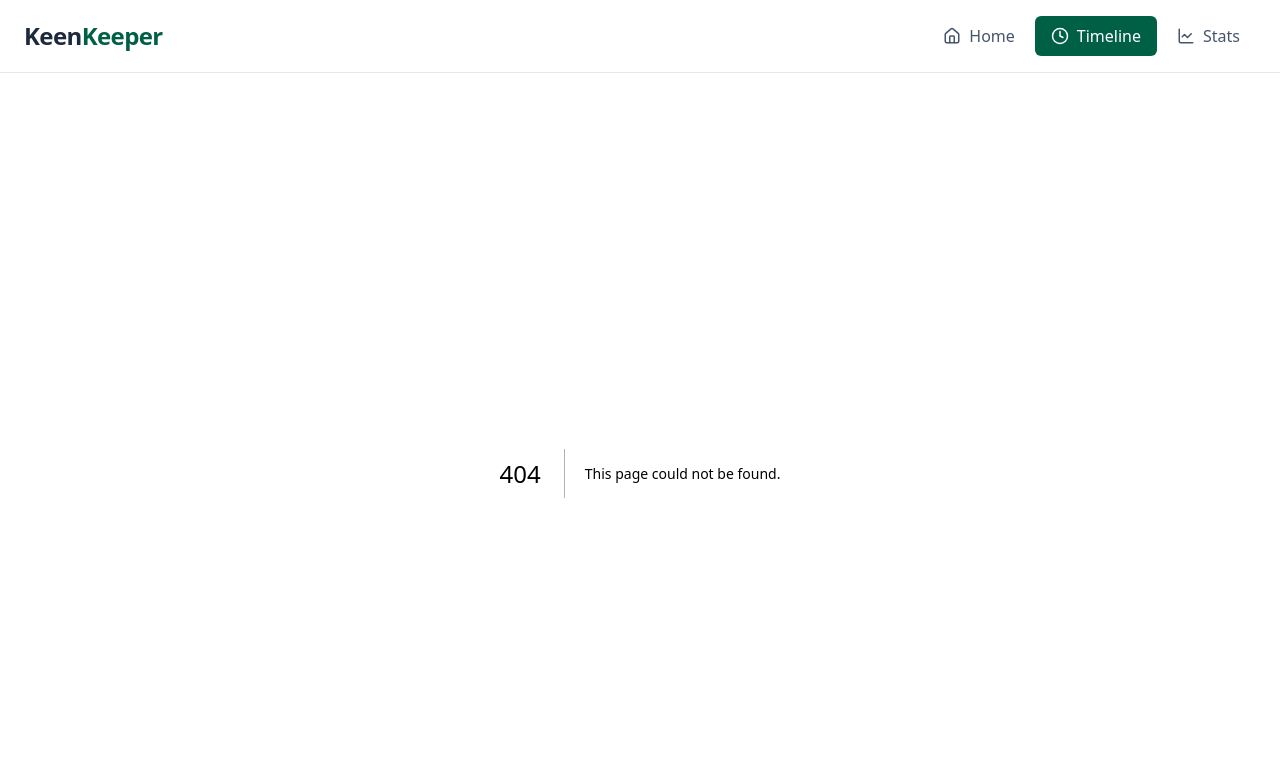
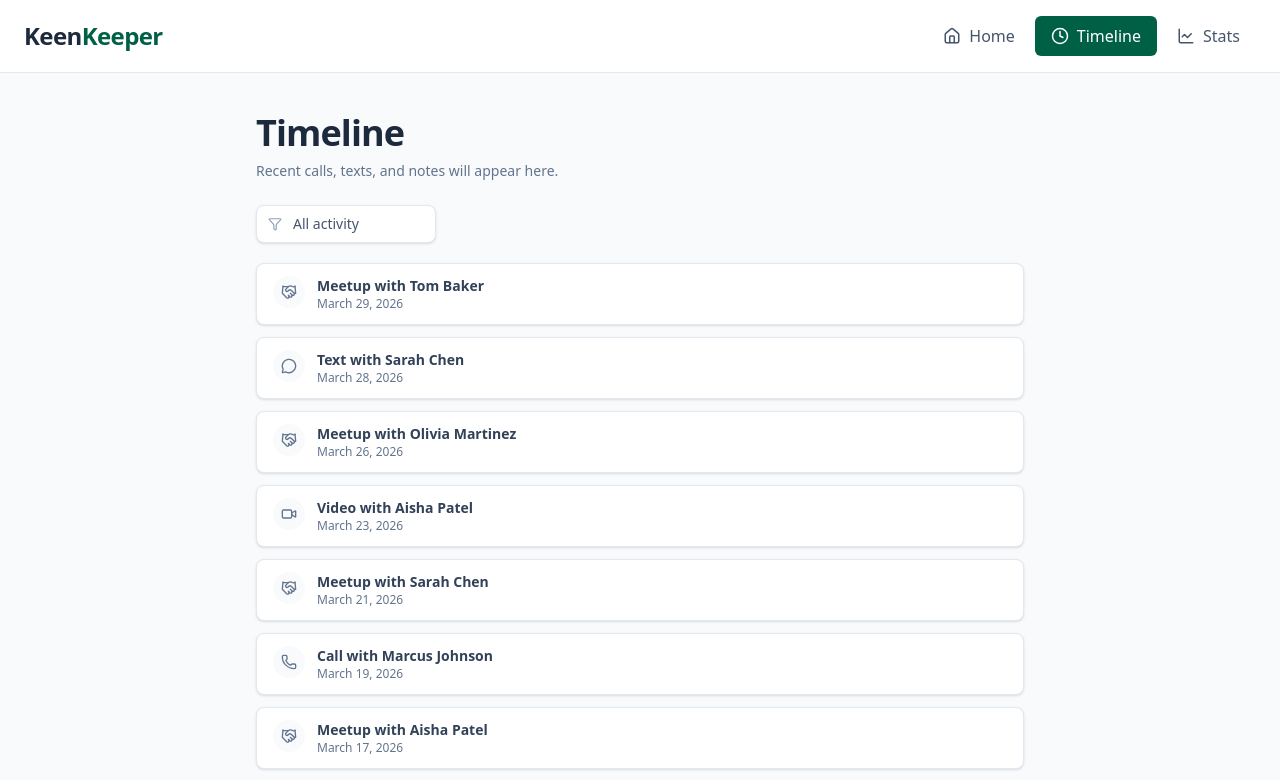
Before and after one commit to hasibzero/KeenKeeper, a Next.js app: page /timeline in a window 1280 px wide. Before the commit this address had no page. Shown: the top 780 px of the page. Built offline with nearby package versions, Linux system fonts and the light colour scheme.

Commit message:
Add timeline view route

```diff
--- /dev/null
+++ b/src/app/timeline/page.jsx
@@ -0,0 +1,5 @@
+import TimelineView from '@/components/shared/TimelineView';
+
+export default function TimelinePage() {
+  return <TimelineView />;
+}
--- /dev/null
+++ b/src/components/shared/TimelineView.jsx
@@ -0,0 +1,151 @@
+'use client';
+
+import { useEffect, useMemo, useState } from 'react';
+import { Clock3, MessageCircle, Phone, Video, Handshake, Archive, Trash2, Bell, Filter } from 'lucide-react';
+
+const STORAGE_KEY = 'keenkeeper.timeline.events';
+
+const seedEvents = [
+  { id: 'seed-1', type: 'meetup', title: 'Meetup with Tom Baker', date: 'March 29, 2026', icon: Handshake },
+  { id: 'seed-2', type: 'text', title: 'Text with Sarah Chen', date: 'March 28, 2026', icon: MessageCircle },
+  { id: 'seed-3', type: 'meetup', title: 'Meetup with Olivia Martinez', date: 'March 26, 2026', icon: Handshake },
+  { id: 'seed-4', type: 'video', title: 'Video with Aisha Patel', date: 'March 23, 2026', icon: Video },
+  { id: 'seed-5', type: 'meetup', title: 'Meetup with Sarah Chen', date: 'March 21, 2026', icon: Handshake },
+  { id: 'seed-6', type: 'call', title: 'Call with Marcus Johnson', date: 'March 19, 2026', icon: Phone },
+  { id: 'seed-7', type: 'meetup', title: 'Meetup with Aisha Patel', date: 'March 17, 2026', icon: Handshake },
+  { id: 'seed-8', type: 'text', title: 'Text with Olivia Martinez', date: 'March 13, 2026', icon: MessageCircle },
+  { id: 'seed-9', type: 'call', title: 'Call with Lisa Nakamura', date: 'March 11, 2026', icon: Phone },
+  { id: 'seed-10', type: 'call', title: 'Call with Sarah Chen', date: 'March 11, 2026', icon: Phone },
+  { id: 'seed-11', type: 'video', title: 'Video with Marcus Johnson', date: 'March 6, 2026', icon: Video },
+  { id: 'seed-12', type: 'video', title: "Video with Ryan O'Brien", date: 'February 24, 2026', icon: Video },
+];
+
+const filterOptions = [
+  { value: 'all', label: 'All activity' },
+  { value: 'call', label: 'Calls' },
+  { value: 'text', label: 'Texts' },
+  { value: 'video', label: 'Videos' },
+  { value: 'meetup', label: 'Meetups' },
+  { value: 'system', label: 'System events' },
+];
+
+const iconMap = {
+  call: Phone,
+  text: MessageCircle,
+  video: Video,
+  meetup: Handshake,
+  archive: Archive,
+  delete: Trash2,
+  snooze: Bell,
+  system: Clock3,
+};
+
+function normalizeEvent(event) {
+  const type = event.type || 'system';
+  return {
+    ...event,
+    type,
+    icon: iconMap[type] || Clock3,
+  };
+}
+
+export default function TimelineView() {
+  const [selectedFilter, setSelectedFilter] = useState('all');
+  const [extraEvents, setExtraEvents] = useState([]);
+
+  useEffect(() => {
+    try {
+      const stored = window.localStorage.getItem(STORAGE_KEY);
+      if (stored) {
+        const parsed = JSON.parse(stored);
+        setExtraEvents(Array.isArray(parsed) ? parsed.map(normalizeEvent) : []);
+      }
+    } catch {
+      setExtraEvents([]);
+    }
+  }, []);
+
+  const allEvents = useMemo(() => {
+    return [...seedEvents.map(normalizeEvent), ...extraEvents].sort((left, right) => {
+      return new Date(right.date).getTime() - new Date(left.date).getTime();
+    });
+  }, [extraEvents]);
+
+  const visibleEvents = useMemo(() => {
+    if (selectedFilter === 'all') return allEvents;
+    return allEvents.filter((event) => event.type === selectedFilter);
+  }, [allEvents, selectedFilter]);
+
+  return (
+    <main className="min-h-screen bg-slate-50 px-6 py-10">
+      <div className="mx-auto max-w-3xl">
+        <div className="mb-6">
+          <h1 className="text-4xl font-bold tracking-tight text-slate-800">Timeline</h1>
+          <p className="mt-2 text-sm text-slate-500">Recent calls, texts, and notes will appear here.</p>
+        </div>
+
+        <div className="mb-5 max-w-45">
+          <label className="sr-only" htmlFor="timeline-filter">Filter timeline</label>
+          <div className="relative">
+            <Filter size={14} className="pointer-events-none absolute left-3 top-1/2 -translate-y-1/2 text-slate-400" />
+            <select
+              id="timeline-filter"
+              value={selectedFilter}
+              onChange={(event) => setSelectedFilter(event.target.value)}
+              className="w-full appearance-none rounded-lg border border-slate-200 bg-white py-2 pl-9 pr-8 text-sm text-slate-600 shadow-sm outline-none transition focus:border-emerald-700 focus:ring-2 focus:ring-emerald-100"
+            >
+              {filterOptions.map((option) => (
+                <option key={option.value} value={option.value}>
+                  {option.label}
+                </option>
+              ))}
+            </select>
+          </div>
+        </div>
+
+        <div className="space-y-3">
+          {visibleEvents.map((event) => {
+            const Icon = event.icon;
+
+            return (
+              <article
+                key={event.id}
+                className="flex items-start gap-3 rounded-lg border border-slate-200 bg-white px-4 py-3 shadow-sm transition hover:-translate-y-0.5 hover:shadow-md"
+              >
+                <div className="flex h-8 w-8 shrink-0 items-center justify-center rounded-full bg-slate-50 text-slate-500">
+                  <Icon size={16} />
+                </div>
+
+                <div className="min-w-0">
+                  <div className="flex flex-wrap items-baseline gap-x-2 gap-y-1">
+                    <h2 className="text-sm font-semibold text-slate-700">{event.title}</h2>
+                    {event.note ? <span className="text-xs text-slate-500">{event.note}</span> : null}
+                  </div>
+                  <p className="text-xs text-slate-500">{event.date}</p>
+                </div>
+              </article>
+            );
+          })}
+        </div>
+      </div>
+    </main>
+  );
+}
+
+export function appendTimelineEvent(event) {
+  if (typeof window === 'undefined') return;
+
+  try {
+    const stored = window.localStorage.getItem(STORAGE_KEY);
+    const existing = stored ? JSON.parse(stored) : [];
+    const nextEvent = normalizeEvent({
+      id: `${event.type}-${Date.now()}`,
+      ...event,
+    });
+
+    const next = [nextEvent, ...(Array.isArray(existing) ? existing : [])];
+    window.localStorage.setItem(STORAGE_KEY, JSON.stringify(next));
+  } catch {
+    window.localStorage.setItem(STORAGE_KEY, JSON.stringify([event]));
+  }
+}
```
